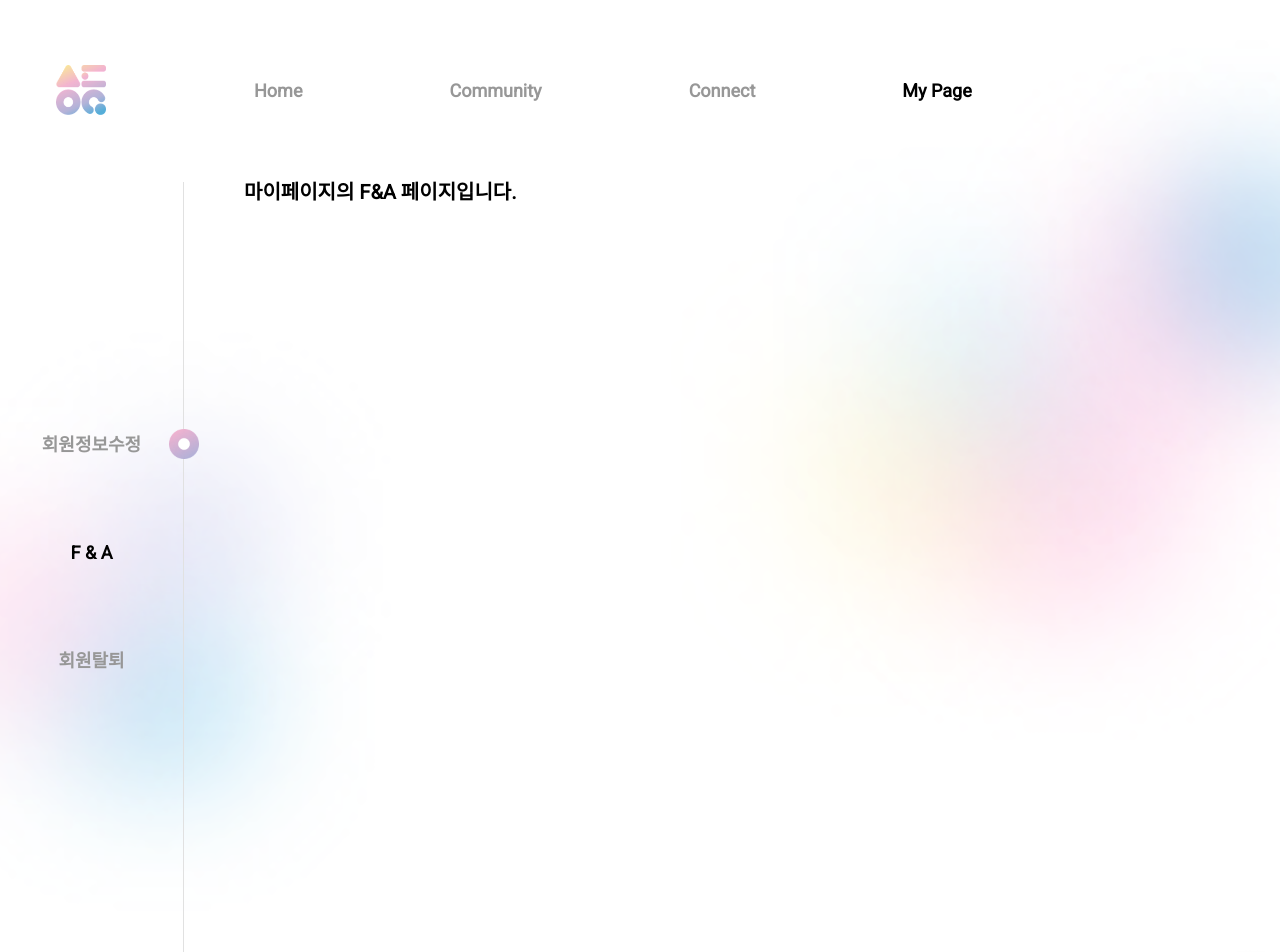
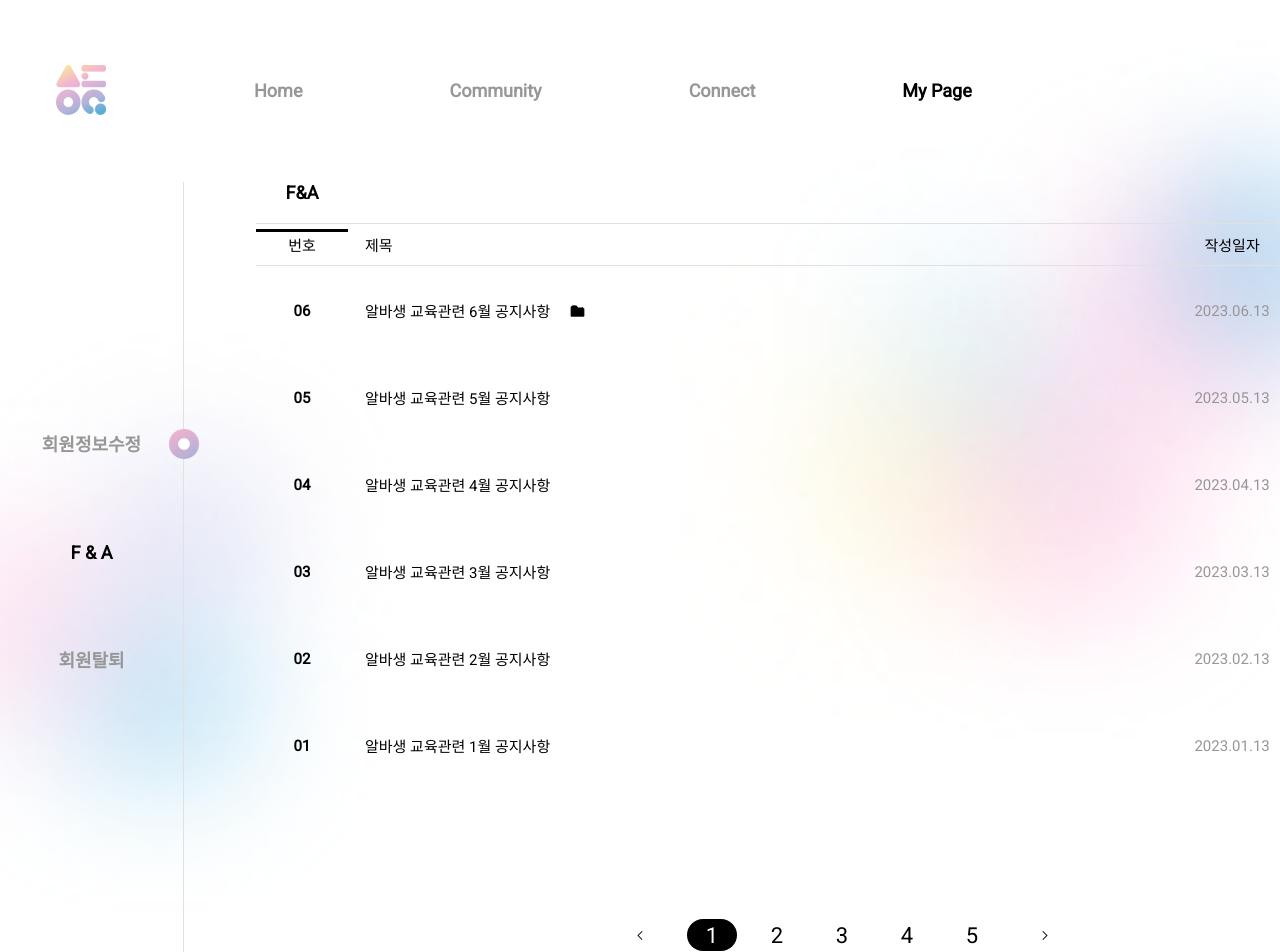
Before and after one commit to stockOneQ/front, a Next.js app: page /my-page/questions in a window 1280 px wide. Shown: the top 952 px of the page. Built offline with nearby package versions, Linux system fonts and the light colour scheme; no server answers.

Commit message:
feat(my-page): api 호출

```diff
--- a/components/my-page/Fna/index.tsx
+++ b/components/my-page/Fna/index.tsx
@@ -1,8 +1,13 @@
+import DropDown from 'components/common/DropDown';
+import fileExist from 'public/assets/icons/connect/fileExists.svg';
+import supervisorCategoryOpen from 'public/assets/icons/connect/supervisorCategoryOpen.svg';
+import movePageL from 'public/assets/icons/connect/movePageL.svg';
+import movePageR from 'public/assets/icons/connect/movePageR.svg';
 import Image from 'next/image';
-import axios from 'axios';
-import { useState, useEffect } from 'react';
+import { useEffect, useState } from 'react';
 import * as S from './style';
-import React from 'react';
+import useScroll from 'hooks/useScroll';
+import { API } from 'pages/api/api';
 
 interface Post {
   id: string;
@@ -12,55 +17,130 @@ interface Post {
 }
 
 const MypageFnA = () => {
+  const [showAnswers, setShowAnswers] = useState<{ [postId: string]: boolean }>(
+    {},
+  );
+
+  /** FNA 조회 ---------------------------------------------------------- */
+  useEffect(() => {
+    API.get('/api/user/fa')
+      .then(response => {
+        console.log('RESPONES', response.data);
+      })
+      .catch(error => {
+        alert('요청실패');
+        console.log(error);
+      });
+  }, []);
+
   const [posts, setPosts] = useState<Post[]>([]);
 
-  useEffect(() => {
-    // 여기에서 실제 API를 호출하여 데이터를 가져와야 하지만, 현재는 임의의 데이터로 대체
-    const fakeData: Post[] = [
-      {
-        id: '03',
-        title: '알바생은 채팅기능 사용가능한가요?',
-        date: '2023.03.17',
-        author: '담당자',
-      },
-      {
-        id: '02',
-        title: '알바생 공지사항',
-        date: '2023.03.15',
-        author: '담당자',
-      },
-      {
-        id: '01',
-        title: '매장 점검 공지사항',
-        date: '2023.03.18',
-        author: '담당자',
-      },
-    ];
-    setPosts(fakeData);
-  }, []);
+  const [activeNum, setActiveNum] = useState(0); // navigation active 상태 주기 위함
+  const [temp, setTemp] = useState(true); // 상세 페이지 연결하려고 임시로 만듦. 삭제 예정
+  const [isSelectSupervisor, setIsSelectSupervisor] = useState(true); // 슈퍼바이저 고르기
+
+  const { hideScroll, scrollHandler } = useScroll();
 
   return (
     <>
-      <div>
-        <S.FnaTitle>F&A</S.FnaTitle>
-        <S.HorizontalRule />
-        <S.FnaBoard>
-          <S.PostId>번호</S.PostId>
-          <S.PostTitle>제목</S.PostTitle>
-          <S.PostDate>작성 일자</S.PostDate>
-          <S.PostAuthor>작성자</S.PostAuthor>
-        </S.FnaBoard>
-        <S.HorizontalRule />
-        {posts.map(post => (
-          <S.PostContainer key={post.id}>
-            <p> {post.id}</p>
-            <S.PostTitle>{post.title}</S.PostTitle>
-            <S.PostDate> {post.date}</S.PostDate>
-            <S.PostAuthor> {post.author}</S.PostAuthor>
-            <hr />
-          </S.PostContainer>
-        ))}
-      </div>
+      {temp && (
+        <S.DataBox>
+          <S.DataNavBox>
+            <S.DataNav activeNum={activeNum}>
+              <ul>
+                <li
+                  className={activeNum === 0 ? 'active' : ''}
+                  onClick={() => {
+                    setActiveNum(0);
+                  }}
+                >
+                  F&A
+                </li>
+              </ul>
+            </S.DataNav>
+          </S.DataNavBox>
+          <S.LabelBox>
+            <p className="label__1">번호</p>
+            <p className="label__2">제목</p>
+            <p className="label__3">작성일자</p>
+            <p className="label__4">작성자</p>
+          </S.LabelBox>
+          <div>
+            <S.DataListBox>
+              <p className="label__1">06</p>
+              <div className="label__2">
+                <p>알바생 교육관련 6월 공지사항</p>
+                <Image src={fileExist} alt="file-icon" width={15} height={12} />
+              </div>
+              <p className="label__3">2023.06.13</p>
+              <p className="label__4">담당자</p>
+            </S.DataListBox>
+            <S.DataListBox
+              onClick={() => {
+                setTemp(false);
+              }}
+            >
+              <p className="label__1">05</p>
+              <div className="label__2">
+                <p>알바생 교육관련 5월 공지사항</p>
+              </div>
+              <p className="label__3">2023.05.13</p>
+              <p className="label__4">담당자</p>
+            </S.DataListBox>
+            <S.DataListBox>
+              <p className="label__1">04</p>
+              <div className="label__2">
+                <p>알바생 교육관련 4월 공지사항</p>
+              </div>
+              <p className="label__3">2023.04.13</p>
+              <p className="label__4">담당자</p>
+            </S.DataListBox>
+            <S.DataListBox>
+              <p className="label__1">03</p>
+              <div className="label__2">
+                <p>알바생 교육관련 3월 공지사항</p>
+              </div>
+              <p className="label__3">2023.03.13</p>
+              <p className="label__4">담당자</p>
+            </S.DataListBox>
+            <S.DataListBox>
+              <p className="label__1">02</p>
+              <div className="label__2">
+                <p>알바생 교육관련 2월 공지사항</p>
+              </div>
+              <p className="label__3">2023.02.13</p>
+              <p className="label__4">담당자</p>
+            </S.DataListBox>
+            <S.DataListBox>
+              <p className="label__1">01</p>
+              <div className="label__2">
+                <p>알바생 교육관련 1월 공지사항</p>
+              </div>
+              <p className="label__3">2023.01.13</p>
+              <p className="label__4">담당자</p>
+            </S.DataListBox>
+          </div>
+          <S.PaginationBox>
+            <Image
+              src={movePageL}
+              alt="pagination-move-left"
+              width={16}
+              height={9}
+            />
+            <p className="pagination__active">1</p>
+            <p>2</p>
+            <p>3</p>
+            <p>4</p>
+            <p>5</p>
+            <Image
+              src={movePageR}
+              alt="pagination-move-right"
+              width={16}
+              height={9}
+            />
+          </S.PaginationBox>
+        </S.DataBox>
+      )}
     </>
   );
 };
--- a/components/my-page/Fna/style.ts
+++ b/components/my-page/Fna/style.ts
@@ -1,51 +1,326 @@
 import styled from 'styled-components';
 
-export const FnaBoard = styled.div`
+const DataBox = styled.div`
+  padding: 0 1.2rem 0.1rem;
+`;
+
+interface ISelectSupervisorBoxProps {
+  isSelectSupervisor: boolean;
+}
+
+const SelectSupervisorBox = styled.div<ISelectSupervisorBoxProps>`
   display: flex;
+  flex-direction: column;
+  justify-content: center;
+  align-items: center;
+  width: 25.4rem;
+  height: 4.5rem;
+  margin: 7.3rem auto 8.5rem;
+  border-radius: 5rem;
+  position: relative;
+  cursor: pointer;
+  z-index: 2;
 
-  p {
-    font-size: 15px;
+  text-align: center;
+  font-size: 1.8rem;
+  font-weight: 600;
+  line-height: normal;
+
+  color: ${({ isSelectSupervisor }) =>
+    isSelectSupervisor ? 'var(--color-white)' : 'var(--color-black)'};
+  background-color: ${({ isSelectSupervisor }) =>
+    isSelectSupervisor ? 'var(--color-black)' : ''};
+
+  img {
+    position: absolute;
+    top: 2rem;
+    right: 4.1rem;
+    z-index: 10;
+
+    filter: ${({ isSelectSupervisor }) =>
+      isSelectSupervisor
+        ? `invert(94%) sepia(75%) saturate(0%) hue-rotate(296deg)
+        brightness(107%) contrast(100%)`
+        : ``};
+    transform: ${({ isSelectSupervisor }) =>
+      isSelectSupervisor ? 'rotate(180deg)' : 'rotate(0)'};
+    transition: transform 0.5s ease;
   }
 `;
 
-export const FnaTitle = styled.h1`
-  margin: 3%;
-  font-size: 18px;
-`;
-
-export const PostContainer = styled.div`
-  display: flex;
-  align-items: flex-start;
-  margin-bottom: 10px;
-  padding: 10px;
-  margin: 3%;
+const SupervisorDropDownBox = styled.div`
+  width: 25.4rem;
+  height: 19.6rem;
+  position: absolute;
+  top: 0;
+  border: 1px solid #f7f7f9;
+  background-color: var(--color-white);
+  border-radius: 2.1rem;
 
   p {
-    font-size: 15px;
+    width: 25.4rem;
+    height: 4.5rem;
+    border-radius: 5rem;
+    background-color: var(--color-black);
+    display: flex;
+    justify-content: center;
+    align-items: center;
   }
 `;
 
-export const PostTitle = styled.p`
-  margin-left: 8%;
+interface ISupervisorListProps {
+  hideScroll: boolean;
+}
+
+// FIXME: 스크롤 바 때문에 너비 변경되는 에러
+// FIXME: 스크롤 바 css 피그마와 동일하게 변경
+const SupervisorList = styled.ul<ISupervisorListProps>`
+  width: 25.4rem;
+  min-width: 25.4rem;
+  max-width: 25.4rem;
+  height: 14.9rem;
+  overflow: auto;
+  padding-top: 1.6rem;
+
+  color: #979797;
+  text-align: center;
+  font-size: 1.8rem;
+  font-weight: 500;
+  line-height: normal;
+  border-radius: 2.1rem;
+
+  li {
+    height: 4.5rem;
+    border-radius: 5rem;
+    display: flex;
+    justify-content: center;
+    align-items: center;
+  }
+
+  li:hover {
+    color: var(--color-black);
+    background-color: #f7f7f9;
+  }
+
+  &::-webkit-scrollbar {
+    display: ${props => (props.hideScroll ? 'none' : 'inline-block')};
+    width: 1.5rem;
+    height: 19.3rem;
+    border-radius: 0.8rem;
+  }
+
+  &::-webkit-scrollbar-thumb {
+    background-clip: padding-box;
+    border: 0.3rem solid transparent;
+    height: 4rem;
+    border-radius: 0.8rem;
+    background-color: var(--color-black);
+  }
+
+  &::-webkit-scrollbar-track {
+    width: 1.5rem;
+    height: 19.3rem;
+    border-radius: 0.8rem;
+    background-color: #eee;
+  }
 `;
 
-export const PostId = styled.p`
-  margin-left: 3%;
+const DataNavBox = styled.div`
+  display: flex;
+  align-items: center;
+  padding-bottom: 2rem;
+  border-bottom: 1px solid var(--color-gray);
+  position: relative;
 `;
 
-export const PostDate = styled.p`
-  margin-left: 8%;
-  right: 20%;
-  color: gray;
-  position: absolute;
+interface IDataNavProps {
+  activeNum: number;
+}
+
+const DataNav = styled.nav<IDataNavProps>`
+  color: #979797;
+  text-align: center;
+  font-size: 1.8rem;
+  font-weight: 600;
+  line-height: normal;
+
+  ul {
+    display: flex;
+    align-items: center;
+  }
+
+  li {
+    width: 9.2rem;
+    cursor: pointer;
+    position: relative;
+
+    &:not(:last-child) {
+      margin-right: 6rem;
+    }
+  }
+
+  li:hover {
+    color: var(--color-black);
+  }
+
+  li::after {
+    content: '';
+    position: absolute;
+    width: 0;
+    height: 0.3rem;
+    left: 0;
+    bottom: -2.9rem;
+    background-color: var(--color-black);
+    transition: all 0.3s ease-out;
+  }
+
+  li:hover::after {
+    width: 100%;
+  }
+
+  .active {
+    color: var(--color-black);
+  }
+
+  .active::after {
+    content: '';
+    width: 100%;
+  }
 `;
 
-export const HorizontalRule = styled.hr`
-  margin: 20px 0;
+const DataNavInputBox = styled.div`
+  margin-left: auto;
+  display: flex;
+
+  input {
+    width: 43.6rem;
+    height: 3.5rem;
+    background-color: var(--color-white);
+    margin-left: -16.3rem;
+    padding-left: 18.3rem;
+    border-radius: 10rem;
+  }
 `;
 
-export const PostAuthor = styled.p`
-  margin-left: 8%;
-  right: 11%;
+const DataDropDownBox = styled.div`
   position: absolute;
+  z-index: 1;
+  top: 0;
+  right: 27.3rem;
 `;
+
+const Label = styled.div`
+  padding: 1rem 0;
+  display: flex;
+  align-items: center;
+  text-align: center;
+
+  .label__1 {
+    width: 9.2rem;
+  }
+
+  .label__2 {
+    padding-left: 1.7rem;
+  }
+
+  .label__3 {
+    margin-left: auto;
+    width: 12.7rem;
+  }
+
+  .label__4 {
+    padding: 0 5.5rem 0 3.6rem;
+  }
+
+  color: var(--color-black);
+  font-size: 1.5rem;
+  font-weight: 500;
+  line-height: normal;
+`;
+
+const LabelBox = styled(Label)`
+  border-bottom: 1px solid var(--color-gray);
+  margin-bottom: 0.1rem;
+`;
+
+const DataListBox = styled(Label)`
+  padding: 3.3rem 0;
+  cursor: pointer;
+
+  &:hover {
+    background-color: #f7f7f9;
+  }
+
+  div {
+    display: flex;
+    align-items: center;
+    gap: 2rem;
+  }
+
+  .label__1 {
+    font-weight: 600;
+  }
+
+  .label__2 {
+  }
+
+  .label__3 {
+    color: #979797;
+  }
+`;
+
+const PaginationBox = styled.div`
+  display: flex;
+  align-items: center;
+  gap: 1.5rem;
+  margin: 13rem auto;
+  width: 42.1rem;
+
+  color: var(--color-black);
+  text-align: center;
+  font-size: 2.2rem;
+  font-weight: 500;
+  line-height: normal;
+
+  p,
+  img {
+    cursor: pointer;
+  }
+
+  p {
+    width: 5rem;
+    height: 3.2rem;
+    display: flex;
+    justify-content: center;
+    align-items: center;
+  }
+
+  img:first-child {
+    margin-right: auto;
+  }
+
+  img:last-child {
+    margin-left: auto;
+  }
+
+  .pagination__active {
+    color: var(--color-white);
+    font-size: 2.2rem;
+    background-color: var(--color-black);
+    border-radius: 10rem;
+  }
+`;
+
+export {
+  DataBox,
+  SelectSupervisorBox,
+  SupervisorDropDownBox,
+  SupervisorList,
+  DataNavBox,
+  DataNav,
+  DataNavInputBox,
+  DataDropDownBox,
+  LabelBox,
+  DataListBox,
+  PaginationBox,
+};
--- a/pages/my-page/questions/index.tsx
+++ b/pages/my-page/questions/index.tsx
@@ -1,10 +1,9 @@
-// http://localhost:8080/my-page/questions
-
+import MypageFnA from 'components/my-page/Fna';
 /** My Page - F & A 페이지 */
 const QuestionsPage = () => {
   return (
     <>
-      <h1>마이페이지의 F&A 페이지입니다.</h1>
+      <MypageFnA />
     </>
   );
 };
```
